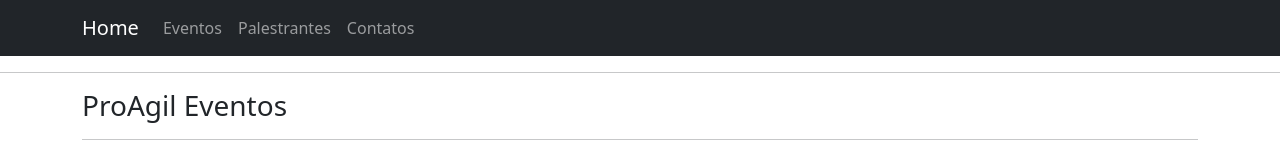
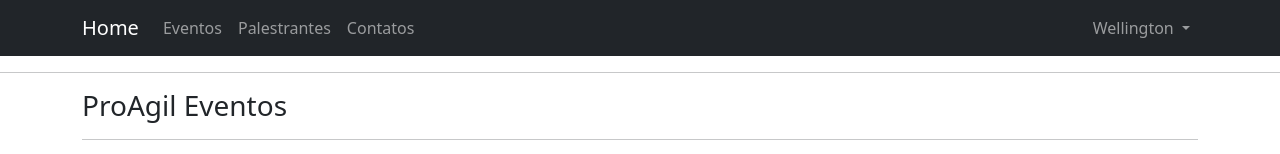
Before and after one commit to wjnnora/ProAgil, an Angular app in the folder ProAgil-App/: page / in a window 1280 px wide. Shown: the top 154 px of the page. Built offline with nearby package versions, Linux system fonts and the light colour scheme; no server answers.

Commit message:
feat: adiciona o item de perfil na navbar

```diff
--- a/ProAgil-App/src/app/nav/nav.component.html
+++ b/ProAgil-App/src/app/nav/nav.component.html
@@ -17,5 +17,22 @@
         </li>
       </ul>
     </div>
+    <ul class="navbar-nav">
+      <li class="nav-item dropdown" dropdown>
+        <a dropdownToggle class="nav-link dropdown-toggle" href="#" id="navbarDropdownMenuLink" data-toggle="dropdown"
+          aria-haspopup="true" aria-expanded="false">
+          Wellington
+        </a>
+        <div *dropdownMenu class="dropdown-menu" aria-labelledby="navbarDropdownMenuLink">
+          <a class="dropdown-item" href="#">
+            Perfil
+          </a>
+          <div role="separator" class="divider"></div>
+          <a class="dropdown-item" href="#">
+            Sair
+          </a>
+        </div>
+      </li>
+    </ul>
   </div>
 </nav>
```
